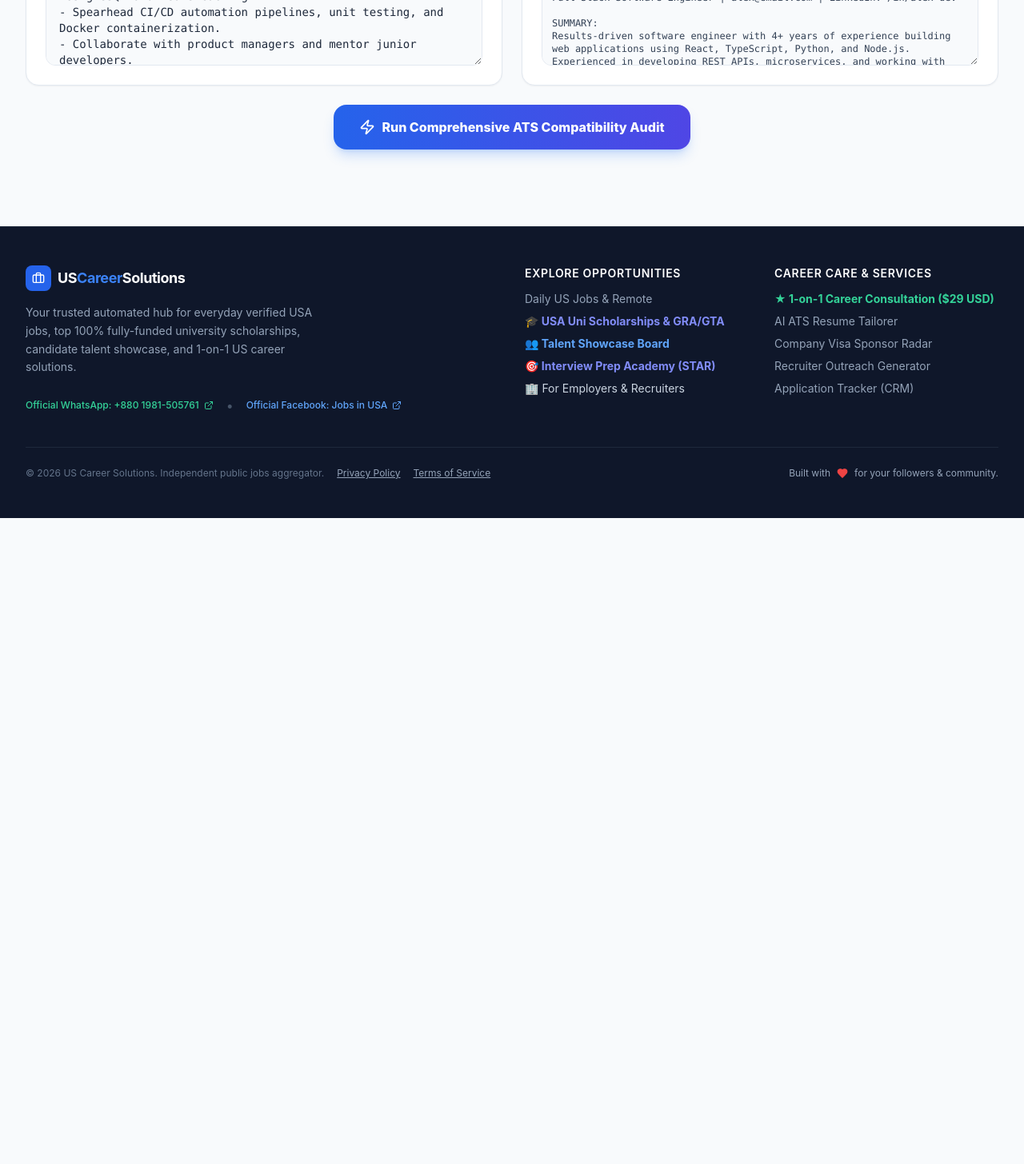
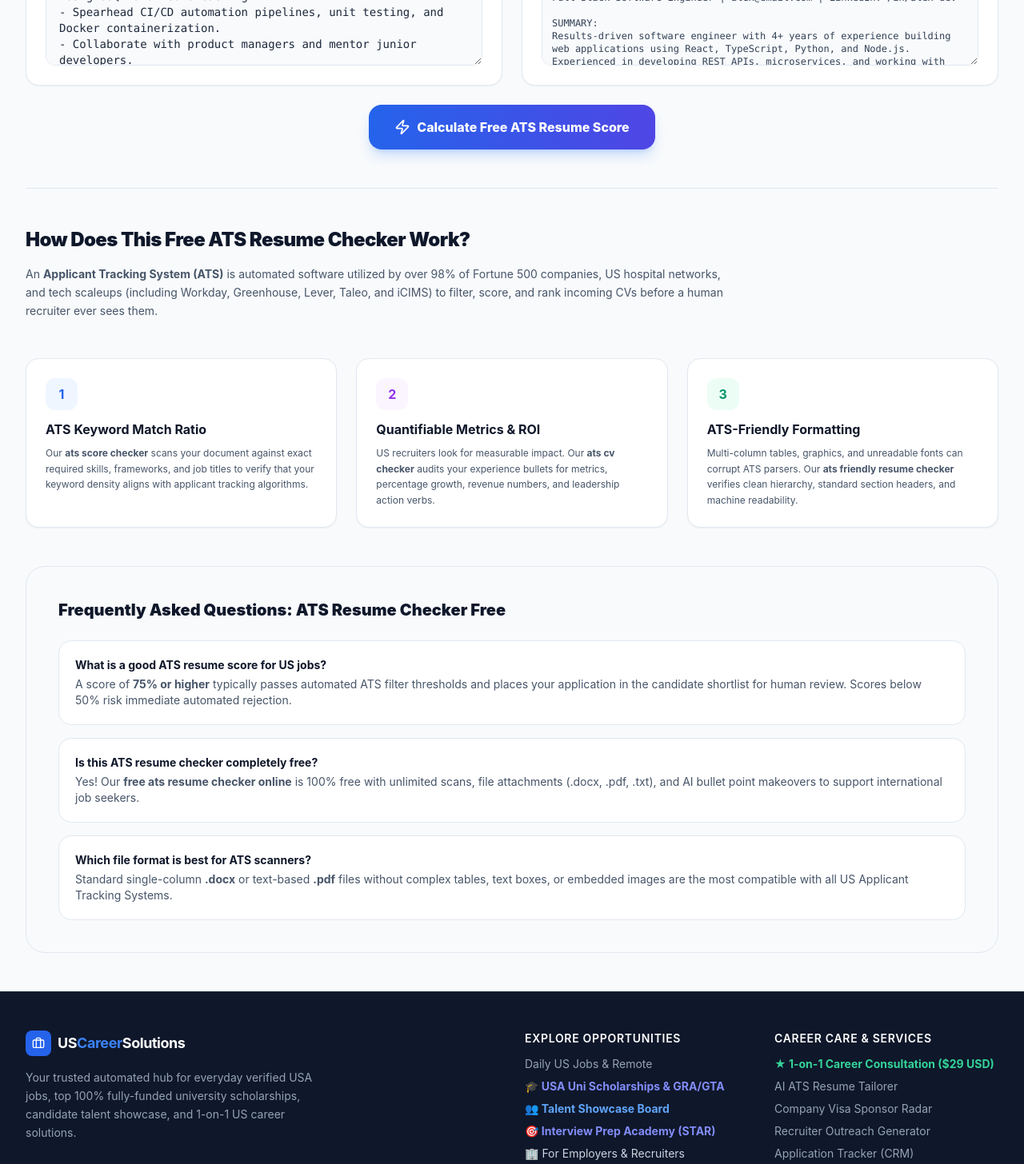
Before and after one commit to dhshishirD/US_Career_Solutions, a Next.js app: page /tools/ats-scanner in a window 1280 px wide. Shown: the part 700-2156 px from the top of the page at 80% size. Before the commit the page ends 1348 px from the top, so only its background shows below. Built offline with nearby package versions, Linux system fonts and the light colour scheme.

Commit message:
Add real DOCX/PDF resume parsing, rename menu to Free ATS Resume Checker, and optimize with high-volume ATS keywords

```diff
--- /dev/null
+++ b/app/api/ai/parse-resume/route.ts
@@ -0,0 +1,63 @@
+import { NextRequest, NextResponse } from 'next/server';
+import mammoth from 'mammoth';
+
+export async function POST(request: NextRequest) {
+  try {
+    const formData = await request.formData();
+    const file = formData.get('file') as File | null;
+
+    if (!file) {
+      return NextResponse.json({ error: 'No file uploaded' }, { status: 400 });
+    }
+
+    const fileName = file.name;
+    const fileBuffer = Buffer.from(await file.arrayBuffer());
+    let extractedText = '';
+
+    const lowerName = fileName.toLowerCase();
+
+    if (lowerName.endsWith('.docx') || lowerName.endsWith('.doc')) {
+      try {
+        const result = await mammoth.extractRawText({ buffer: fileBuffer });
+        extractedText = result.value || '';
+      } catch (err) {
+        console.warn('Mammoth docx parse fallback:', err);
+        extractedText = fileBuffer.toString('utf-8').replace(/[^\x20-\x7E\n\r\t]/g, ' ');
+      }
+    } else if (lowerName.endsWith('.pdf')) {
+      try {
+        // Fallback or lightweight pdf extraction
+        const pdfParse = require('pdf-parse');
+        const data = await pdfParse(fileBuffer);
+        extractedText = data.text || '';
+      } catch (err) {
+        console.warn('PDF parse fallback:', err);
+        extractedText = fileBuffer.toString('utf-8').replace(/[^\x20-\x7E\n\r\t]/g, ' ');
+      }
+    } else {
+      // Plain text, markdown, rtf
+      extractedText = fileBuffer.toString('utf-8');
+    }
+
+    // Clean up excessive whitespace
+    extractedText = extractedText.replace(/\r\n/g, '\n').replace(/[ \t]+/g, ' ').trim();
+
+    if (!extractedText || extractedText.length < 10) {
+      return NextResponse.json({
+        error: 'Unable to extract text from this document. Please ensure the file is not password-protected or copy-paste the text directly.'
+      }, { status: 422 });
+    }
+
+    const wordCount = extractedText.split(/\s+/).filter(Boolean).length;
+
+    return NextResponse.json({
+      success: true,
+      fileName,
+      wordCount,
+      text: extractedText
+    });
+  } catch (error: any) {
+    console.error('Parse resume error:', error);
+    return NextResponse.json({ error: error.message || 'File parsing failed' }, { status: 500 });
+  }
+}
--- a/app/layout.tsx
+++ b/app/layout.tsx
@@ -30,6 +30,15 @@ export const metadata: Metadata = {
     "usa university scholarships",
     "fully funded scholarships in usa",
     "graduate assistantship usa full tuition waiver",
+    "ats checker",
+    "ats resume checker",
+    "free ats resume checker",
+    "ats score checker",
+    "ats cv checker",
+    "ats friendly resume checker",
+    "best ats resume checker free",
+    "resume ats score checker",
+    "applicant tracking system checker",
     "us career solutions"
   ],
   authors: [{ name: "US Career Solutions", url: "https://www.uscareersolutions.online" }],
--- a/app/tools/ats-scanner/page.tsx
+++ b/app/tools/ats-scanner/page.tsx
@@ -22,7 +22,10 @@ import {
   ShieldAlert,
   ShieldCheck,
   Percent,
-  ListOrdered
+  ListOrdered,
+  BookOpen,
+  Award,
+  ChevronRight
 } from 'lucide-react';
 
 const SAMPLE_PRESETS = [
@@ -111,6 +114,8 @@ function ATSScannerContent() {
   const [resumeText, setResumeText] = useState('');
   const [attachedFileName, setAttachedFileName] = useState<string | null>(null);
   const [attachedFileSize, setAttachedFileSize] = useState<string | null>(null);
+  const [isParsingFile, setIsParsingFile] = useState(false);
+  const [parseError, setParseError] = useState<string | null>(null);
   const [isAnalyzing, setIsAnalyzing] = useState(false);
   const [analysis, setAnalysis] = useState<any | null>(null);
   const [copiedIndex, setCopiedIndex] = useState<number | null>(null);
@@ -128,30 +133,46 @@ function ATSScannerContent() {
     setResumeText(preset.resume);
     setAttachedFileName(null);
     setAttachedFileSize(null);
+    setParseError(null);
     setAnalysis(null);
   };
 
-  const handleFileUpload = (e: React.ChangeEvent<HTMLInputElement>) => {
+  const handleFileUpload = async (e: React.ChangeEvent<HTMLInputElement>) => {
     const file = e.target.files?.[0];
     if (!file) return;
 
     setAttachedFileName(file.name);
     setAttachedFileSize(`${(file.size / 1024).toFixed(1)} KB`);
+    setIsParsingFile(true);
+    setParseError(null);
 
-    const reader = new FileReader();
-    reader.onload = (event) => {
-      const text = event.target?.result as string;
-      if (text) {
-        setResumeText(text);
+    const formData = new FormData();
+    formData.append('file', file);
+
+    try {
+      const res = await fetch('/api/ai/parse-resume', {
+        method: 'POST',
+        body: formData
+      });
+
+      const data = await res.json();
+      if (res.ok && data.text) {
+        setResumeText(data.text);
+      } else {
+        setParseError(data.error || 'Failed to parse document text. You can copy-paste text directly.');
       }
-    };
-    reader.readAsText(file);
+    } catch (err: any) {
+      setParseError('Error uploading file. Please paste text directly into the box.');
+    } finally {
+      setIsParsingFile(false);
+    }
   };
 
   const removeAttachedFile = () => {
     setAttachedFileName(null);
     setAttachedFileSize(null);
     setResumeText('');
+    setParseError(null);
   };
 
   const handleAnalyze = async (e: React.FormEvent) => {
@@ -191,17 +212,17 @@ function ATSScannerContent() {
   return (
     <div className="max-w-7xl mx-auto px-4 sm:px-6 lg:px-8 py-8 sm:py-12">
 
-      {/* Header */}
+      {/* Header with High Volume Keywords */}
       <div className="max-w-3xl mb-8">
         <div className="inline-flex items-center gap-1.5 bg-blue-50 border border-blue-200 text-blue-800 px-3 py-1 rounded-full text-xs font-semibold mb-3">
           <Sparkles className="w-3.5 h-3.5 text-blue-600" />
-          Enterprise ATS Resume Auditor & File Scanner
+          100% Free ATS Resume Checker & Score Calculator
         </div>
         <h1 className="text-3xl sm:text-4xl font-black text-slate-900 tracking-tight">
-          Applicant Tracking System (ATS) Scanner
+          Free ATS Resume Checker & Score Scanner
         </h1>
         <p className="text-sm sm:text-base text-slate-600 mt-2 leading-relaxed">
-          Attach your CV / Resume file to run an instant deep ATS compatibility audit against US job requirements. Uncover missing industry keywords, detect critical red flags, and get 1-click high-impact bullet point rewrites.
+          The best free ATS resume checker and CV score auditor. Scan your resume against US job descriptions to discover missing keywords, eliminate ATS parsing red flags, and get an instant ATS-friendly resume makeover.
         </p>
       </div>
 
@@ -242,7 +263,7 @@ function ATSScannerContent() {
               type="text"
               value={jobTitle}
               onChange={(e) => setJobTitle(e.target.value)}
-              placeholder="Target Job Title (e.g. Senior Full Stack Engineer)..."
+              placeholder="Target Job Title (e.g. Senior Full Stack Engineer, Registered Nurse)..."
               className="w-full text-xs font-semibold bg-slate-50 border border-slate-200 rounded-xl p-3 mb-3 text-slate-800 focus:outline-none focus:ring-2 focus:ring-blue-500"
             />
 
@@ -260,7 +281,7 @@ function ATSScannerContent() {
             <div className="flex items-center justify-between mb-3">
               <label className="text-sm font-bold text-slate-900 flex items-center gap-2">
                 <FileText className="w-4 h-4 text-emerald-600" />
-                2. Attach Your CV / Resume
+                2. Attach Your CV / Resume File
               </label>
 
               {/* Mode Toggle */}
@@ -285,7 +306,14 @@ function ATSScannerContent() {
             {inputMode === 'upload' ? (
               <div className="flex flex-col flex-grow">
                 {/* Drag and Drop Box */}
-                <label className="border-2 border-dashed border-slate-300 hover:border-emerald-500 rounded-2xl p-6 text-center cursor-pointer transition-colors bg-slate-50/60 hover:bg-emerald-50/30 flex flex-col items-center justify-center mb-3 flex-grow min-h-[160px]">
+                <label className="border-2 border-dashed border-slate-300 hover:border-emerald-500 rounded-2xl p-6 text-center cursor-pointer transition-colors bg-slate-50/60 hover:bg-emerald-50/30 flex flex-col items-center justify-center mb-3 flex-grow min-h-[150px]">
+                  {isParsingFile ? (
+                    <div className="flex flex-col items-center">
+                      <RotateCw className="w-8 h-8 text-blue-600 animate-spin mb-2" />
+                      <span className="text-xs font-bold text-slate-700">Extracting text from document...</span>
+                    </div>
+                  ) : (
+                    <>
                       <UploadCloud className="w-10 h-10 text-emerald-600 mb-2" />
                       <span className="text-sm font-bold text-slate-800">
                         Click to browse or drag & drop your CV / Resume
@@ -293,6 +321,8 @@ function ATSScannerContent() {
                       <span className="text-xs text-slate-400 mt-1">
                         Supports PDF, DOCX, DOC, TXT, RTF files
                       </span>
+                    </>
+                  )}
                   <input
                     type="file"
                     accept=".pdf,.docx,.doc,.txt,.rtf"
@@ -316,6 +346,13 @@ function ATSScannerContent() {
                     >
                       <XCircle className="w-4 h-4" />
                     </button>
+                  </div>
+                )}
+
+                {parseError && (
+                  <div className="p-3 mb-3 rounded-xl bg-amber-50 border border-amber-200 text-xs text-amber-900 flex items-center gap-2">
+                    <AlertTriangle className="w-4 h-4 text-amber-600 flex-shrink-0" />
+                    <span>{parseError}</span>
                   </div>
                 )}
 
@@ -358,7 +395,7 @@ function ATSScannerContent() {
             ) : (
               <>
                 <Zap className="w-5 h-5" />
-                Run Comprehensive ATS Compatibility Audit
+                Calculate Free ATS Resume Score
               </>
             )}
           </button>
@@ -367,7 +404,7 @@ function ATSScannerContent() {
 
       {/* Analysis Results Display */}
       {analysis && (
-        <div className="bg-white rounded-3xl border border-slate-200 p-6 sm:p-10 shadow-xl space-y-8 animate-in fade-in duration-300">
+        <div className="bg-white rounded-3xl border border-slate-200 p-6 sm:p-10 shadow-xl space-y-8 mb-16 animate-in fade-in duration-300">
 
           {/* Top Score Banner */}
           <div className="flex flex-col lg:flex-row lg:items-center justify-between gap-6 pb-8 border-b border-slate-100">
@@ -376,17 +413,17 @@ function ATSScannerContent() {
                 Official ATS Audit Dossier
               </span>
               <h2 className="text-2xl sm:text-3xl font-black text-slate-900">
-                Target ATS Match: {analysis.overallScore}%
+                Target ATS Match Score: {analysis.overallScore}%
               </h2>
               <p className="text-sm text-slate-600 mt-2 max-w-2xl leading-relaxed">
-                Analysis completed for target role: <strong className="text-slate-900">{jobTitle || 'Target Position'}</strong>.
+                Audited against: <strong className="text-slate-900">{jobTitle || 'Target Position'}</strong>. {analysis.overallScore >= 75 ? 'Your resume is in the top tier of applicant profiles.' : 'Optimization is required to pass automated ATS filter thresholds.'}
               </p>
             </div>
 
             {/* Visual Gauges */}
             <div className="grid grid-cols-2 sm:grid-cols-4 gap-3">
               <div className="text-center p-3 rounded-2xl bg-slate-50 border border-slate-100 min-w-[100px]">
-                <span className="text-[11px] text-slate-500 font-bold block">Overall Match</span>
+                <span className="text-[11px] text-slate-500 font-bold block">Overall Fit</span>
                 <span className={`text-2xl font-black ${analysis.overallScore >= 75 ? 'text-emerald-600' : analysis.overallScore >= 50 ? 'text-amber-600' : 'text-rose-600'}`}>
                   {analysis.overallScore}%
                 </span>
@@ -422,7 +459,7 @@ function ATSScannerContent() {
             <div className="p-6 rounded-2xl bg-emerald-50/60 border border-emerald-200">
               <h3 className="text-sm font-bold text-emerald-950 flex items-center gap-2 mb-3">
                 <ShieldCheck className="w-5 h-5 text-emerald-600" />
-                Positives & Strong Elements ({analysis.positives?.length || 0})
+                Positives & Verified Strengths ({analysis.positives?.length || 0})
               </h3>
               <ul className="space-y-2 text-xs sm:text-sm text-emerald-900">
                 {analysis.positives?.map((pos: string, idx: number) => (
@@ -562,13 +599,100 @@ function ATSScannerContent() {
         </div>
       )}
 
+      {/* High-SEO Educational Content Section (High Volume Target Keywords) */}
+      <div className="border-t border-slate-200 pt-12 mt-12 space-y-12">
+        <div>
+          <h2 className="text-2xl font-black text-slate-900 tracking-tight mb-4">
+            How Does This Free ATS Resume Checker Work?
+          </h2>
+          <p className="text-sm text-slate-600 leading-relaxed max-w-4xl">
+            An <strong>Applicant Tracking System (ATS)</strong> is automated software utilized by over 98% of Fortune 500 companies, US hospital networks, and tech scaleups (including Workday, Greenhouse, Lever, Taleo, and iCIMS) to filter, score, and rank incoming CVs before a human recruiter ever sees them.
+          </p>
+        </div>
+
+        <div className="grid grid-cols-1 md:grid-cols-3 gap-6">
+          <div className="p-6 rounded-2xl bg-white border border-slate-200 shadow-sm">
+            <div className="w-10 h-10 rounded-xl bg-blue-50 text-blue-600 flex items-center justify-center font-bold mb-3">
+              1
+            </div>
+            <h3 className="text-base font-bold text-slate-900 mb-2">
+              ATS Keyword Match Ratio
+            </h3>
+            <p className="text-xs text-slate-600 leading-relaxed">
+              Our <strong>ats score checker</strong> scans your document against exact required skills, frameworks, and job titles to verify that your keyword density aligns with applicant tracking algorithms.
+            </p>
+          </div>
+
+          <div className="p-6 rounded-2xl bg-white border border-slate-200 shadow-sm">
+            <div className="w-10 h-10 rounded-xl bg-purple-50 text-purple-600 flex items-center justify-center font-bold mb-3">
+              2
+            </div>
+            <h3 className="text-base font-bold text-slate-900 mb-2">
+              Quantifiable Metrics & ROI
+            </h3>
+            <p className="text-xs text-slate-600 leading-relaxed">
+              US recruiters look for measurable impact. Our <strong>ats cv checker</strong> audits your experience bullets for metrics, percentage growth, revenue numbers, and leadership action verbs.
+            </p>
+          </div>
+
+          <div className="p-6 rounded-2xl bg-white border border-slate-200 shadow-sm">
+            <div className="w-10 h-10 rounded-xl bg-emerald-50 text-emerald-600 flex items-center justify-center font-bold mb-3">
+              3
+            </div>
+            <h3 className="text-base font-bold text-slate-900 mb-2">
+              ATS-Friendly Formatting
+            </h3>
+            <p className="text-xs text-slate-600 leading-relaxed">
+              Multi-column tables, graphics, and unreadable fonts can corrupt ATS parsers. Our <strong>ats friendly resume checker</strong> verifies clean hierarchy, standard section headers, and machine readability.
+            </p>
+          </div>
+        </div>
+
+        {/* FAQ Accordion Section */}
+        <div className="bg-slate-50 rounded-3xl p-6 sm:p-10 border border-slate-200">
+          <h3 className="text-xl font-black text-slate-900 mb-6">
+            Frequently Asked Questions: ATS Resume Checker Free
+          </h3>
+
+          <div className="space-y-4 text-xs sm:text-sm">
+            <div className="bg-white p-5 rounded-2xl border border-slate-200">
+              <h4 className="font-bold text-slate-900 mb-1">
+                What is a good ATS resume score for US jobs?
+              </h4>
+              <p className="text-slate-600">
+                A score of <strong>75% or higher</strong> typically passes automated ATS filter thresholds and places your application in the candidate shortlist for human review. Scores below 50% risk immediate automated rejection.
+              </p>
+            </div>
+
+            <div className="bg-white p-5 rounded-2xl border border-slate-200">
+              <h4 className="font-bold text-slate-900 mb-1">
+                Is this ATS resume checker completely free?
+              </h4>
+              <p className="text-slate-600">
+                Yes! Our <strong>free ats resume checker online</strong> is 100% free with unlimited scans, file attachments (.docx, .pdf, .txt), and AI bullet point makeovers to support international job seekers.
+              </p>
+            </div>
+
+            <div className="bg-white p-5 rounded-2xl border border-slate-200">
+              <h4 className="font-bold text-slate-900 mb-1">
+                Which file format is best for ATS scanners?
+              </h4>
+              <p className="text-slate-600">
+                Standard single-column <strong>.docx</strong> or text-based <strong>.pdf</strong> files without complex tables, text boxes, or embedded images are the most compatible with all US Applicant Tracking Systems.
+              </p>
+            </div>
+          </div>
+        </div>
+
+      </div>
+
     </div>
   );
 }
 
 export default function ATSScannerPage() {
   return (
-    <Suspense fallback={<div className="max-w-7xl mx-auto p-12 text-center text-slate-500">Loading ATS Scanner...</div>}>
+    <Suspense fallback={<div className="max-w-7xl mx-auto p-12 text-center text-slate-500">Loading Free ATS Resume Checker...</div>}>
       <ATSScannerContent />
     </Suspense>
   );
--- a/components/Navbar.tsx
+++ b/components/Navbar.tsx
@@ -87,7 +87,7 @@ export default function Navbar() {
               className="text-xs font-bold text-slate-700 hover:text-blue-600 flex items-center gap-1.5 transition-colors"
             >
               <Sparkles className="w-3.5 h-3.5 text-amber-500" />
-              AI ATS Tool
+              Free ATS Resume Checker
             </Link>
 
             <Link
@@ -187,7 +187,7 @@ export default function Navbar() {
             className="flex items-center gap-3 px-3 py-2 rounded-lg text-slate-700 hover:bg-slate-50 font-medium text-sm"
           >
             <Sparkles className="w-4 h-4 text-amber-500" />
-            AI Resume ATS Tool
+            Free ATS Resume Checker
           </Link>
           <Link
             href="/services"
--- a/package.json
+++ b/package.json
@@ -12,7 +12,9 @@
     "@next/third-parties": "^16.3.4",
     "clsx": "^2.1.1",
     "lucide-react": "^0.475.0",
+    "mammoth": "^1.12.2",
     "next": "^15.1.0",
+    "pdf-parse": "^2.4.5",
     "react": "^19.0.0",
     "react-dom": "^19.0.0",
     "tailwind-merge": "^3.0.0"
```
Also changed, not shown: 1 other file (tests, documents, lock files or other folders). Lines whose indentation alone changed are shown as unchanged.
